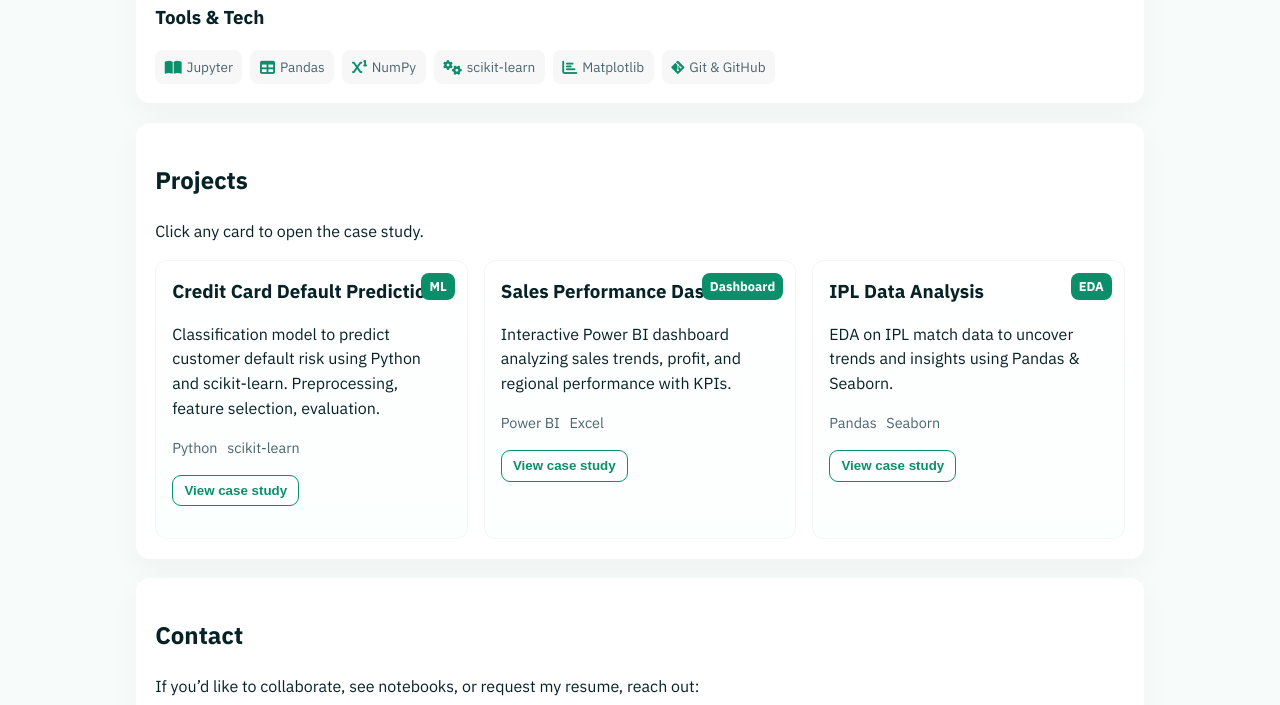
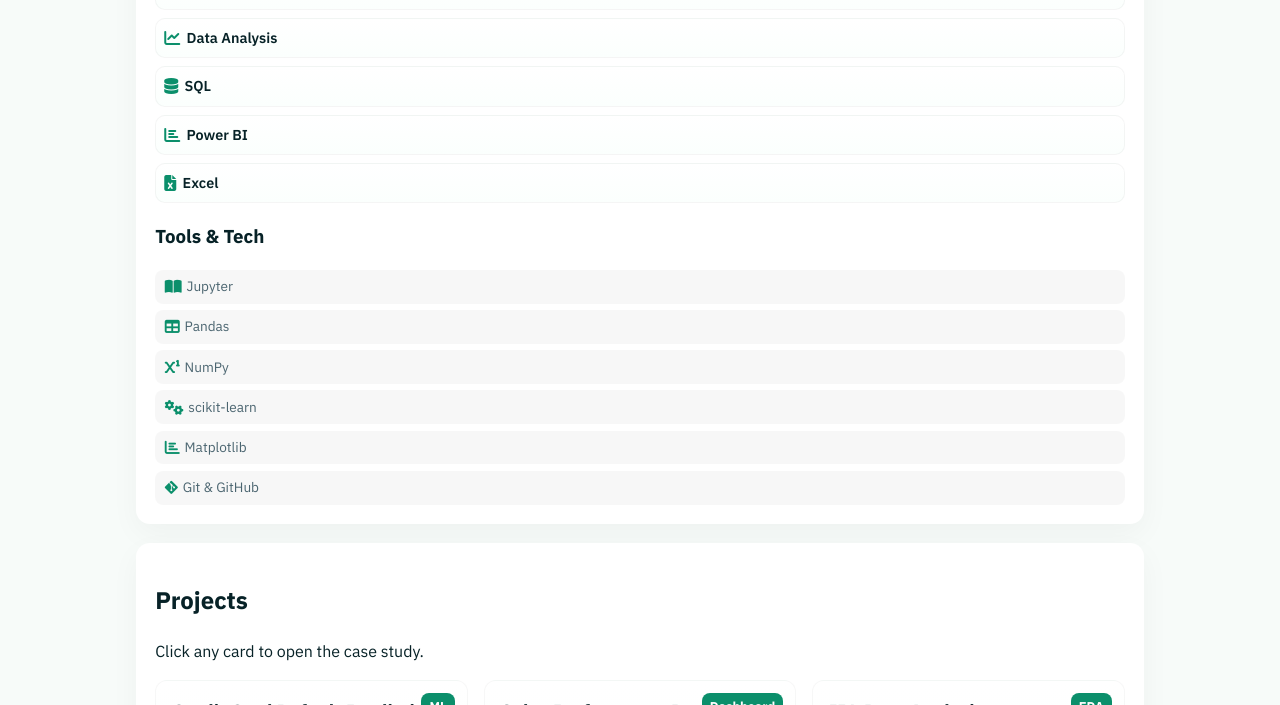
Before and after one commit to sreeraj-10/sreeraj-10.github.io, a plain HTML site: page index.html in a window 1280 px wide. Shown: the part 792-1497 px from the top of the page. Drawn offline with Linux system fonts and the light colour scheme.

Commit message:
Update styles.css

```diff
--- a/css/styles.css
+++ b/css/styles.css
@@ -152,3 +152,18 @@ body{
   font-size: 15px;
   color: var(--accent);
 }
+
+/* Force mobile-style layout on all screens */
+.skills-grid {
+  display: flex !important;
+  flex-direction: column !important;
+  gap: 0.5rem;
+  margin-top: 0.5rem;
+}
+
+.tools-icons {
+  display: flex !important;
+  flex-direction: column !important;
+  gap: 0.4rem;
+  margin-top: 0.5rem;
+}
```
